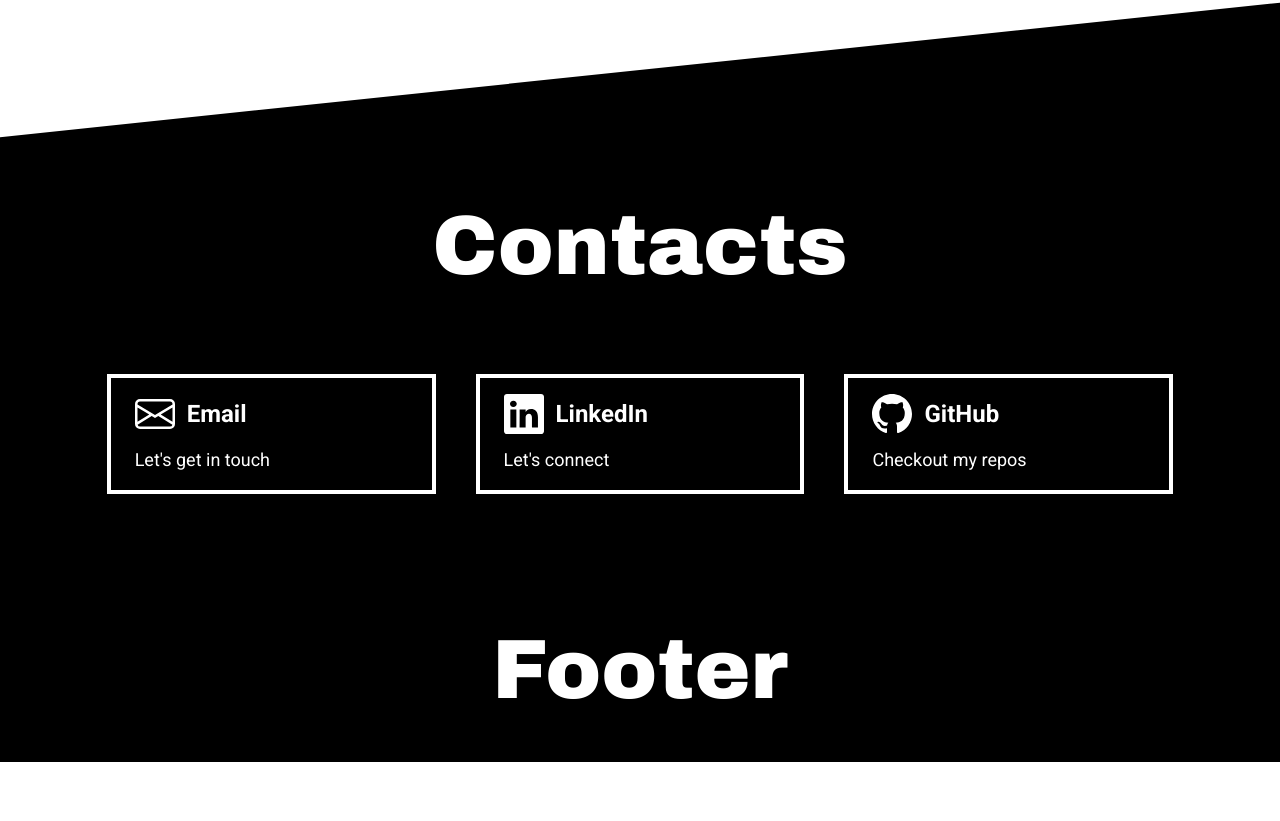
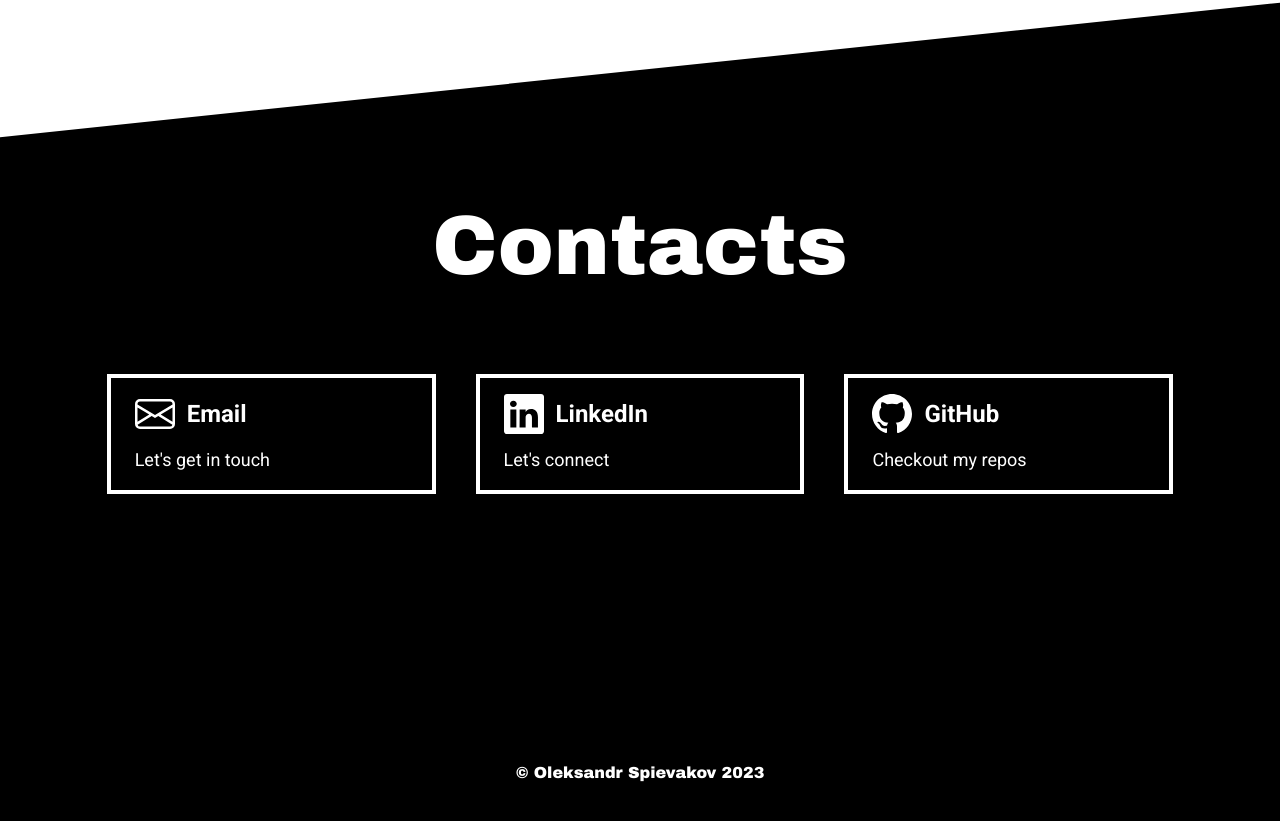
Before and after one commit to AlexandrSpevakov/portfolio-website, a Next.js app: page / in a window 1280 px wide. Shown: the part 7927-8748 px from the top of the page. Before the commit the page ends 8689 px from the top, so only its background shows below. Built offline with nearby package versions, Linux system fonts and the light colour scheme.

Commit message:
feat: implement Footer

```diff
--- a/app/components/Contacts.tsx
+++ b/app/components/Contacts.tsx
@@ -2,7 +2,7 @@ export default function Contacts() {
   return (
     <section className="relative isolate text-white before:absolute before:inset-0 before:z-[-1] before:skew-y-[-6deg] before:bg-black after:absolute after:left-0 after:bottom-[-140px] after:z-[-1] after:h-full after:w-full after:bg-black">
       <section
-        id="about"
+        id="contacts"
         className="relative mx-auto mt-32 w-10/12 bg-cover bg-center bg-no-repeat py-32"
       >
         <h2 className="text-center font-archivo text-7.5xl">Contacts</h2>
--- a/app/components/Footer.tsx
+++ b/app/components/Footer.tsx
@@ -1,11 +1,10 @@
 export default function Footer() {
   return (
-    <section className=" bg-black text-white">
-      <footer
-        id="about"
-        className="relative mx-auto w-10/12 bg-cover bg-center bg-no-repeat"
-      >
-        <h2 className="text-center font-archivo text-7.5xl">Footer</h2>
+    <section className="mt-[139px] bg-black pb-12 text-white">
+      <footer className="relative mx-auto w-10/12 bg-cover bg-center bg-no-repeat">
+        <span className="block text-center font-archivo">
+          &copy; Oleksandr Spievakov 2023
+        </span>
       </footer>
     </section>
   );
```
